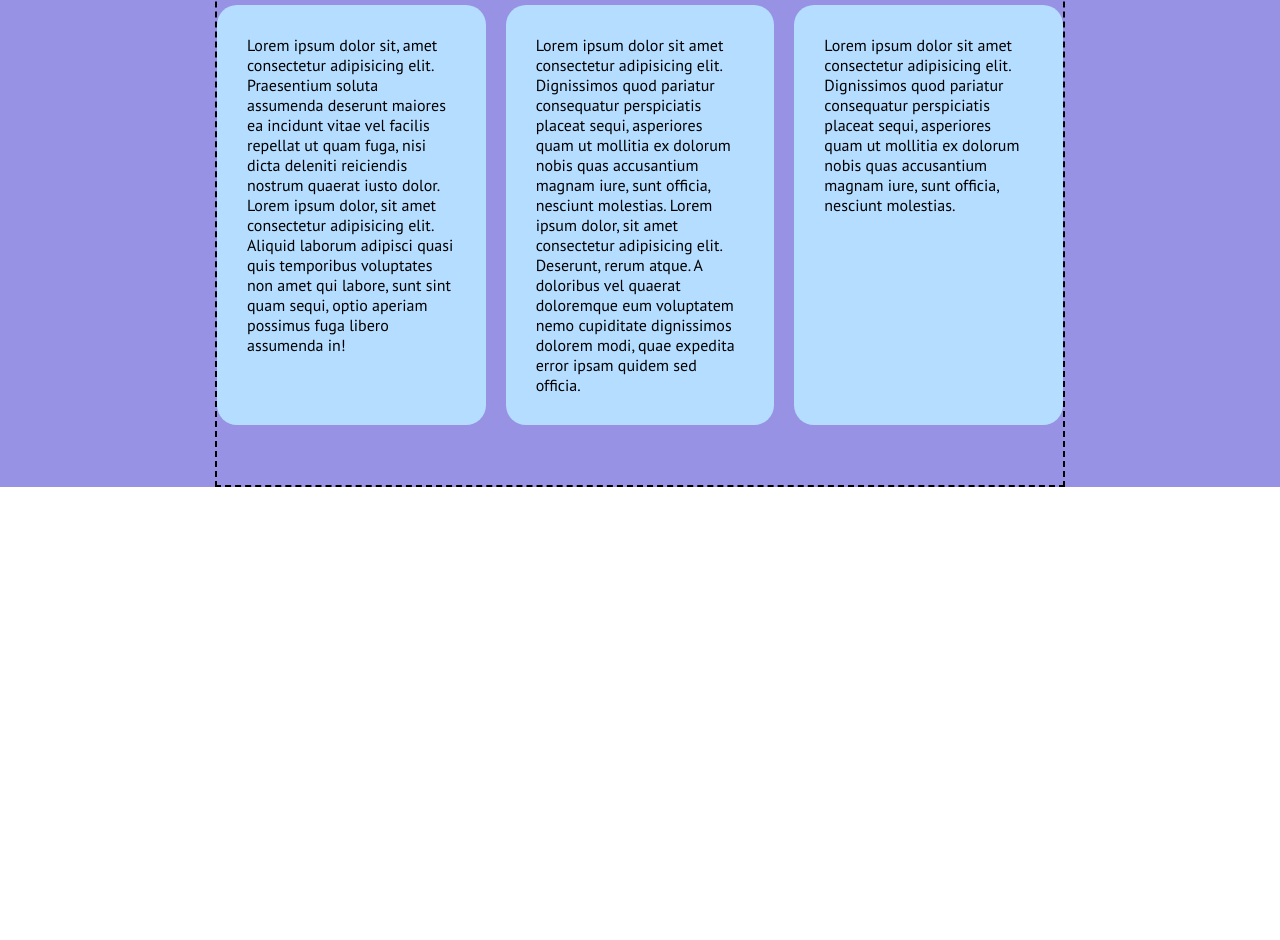
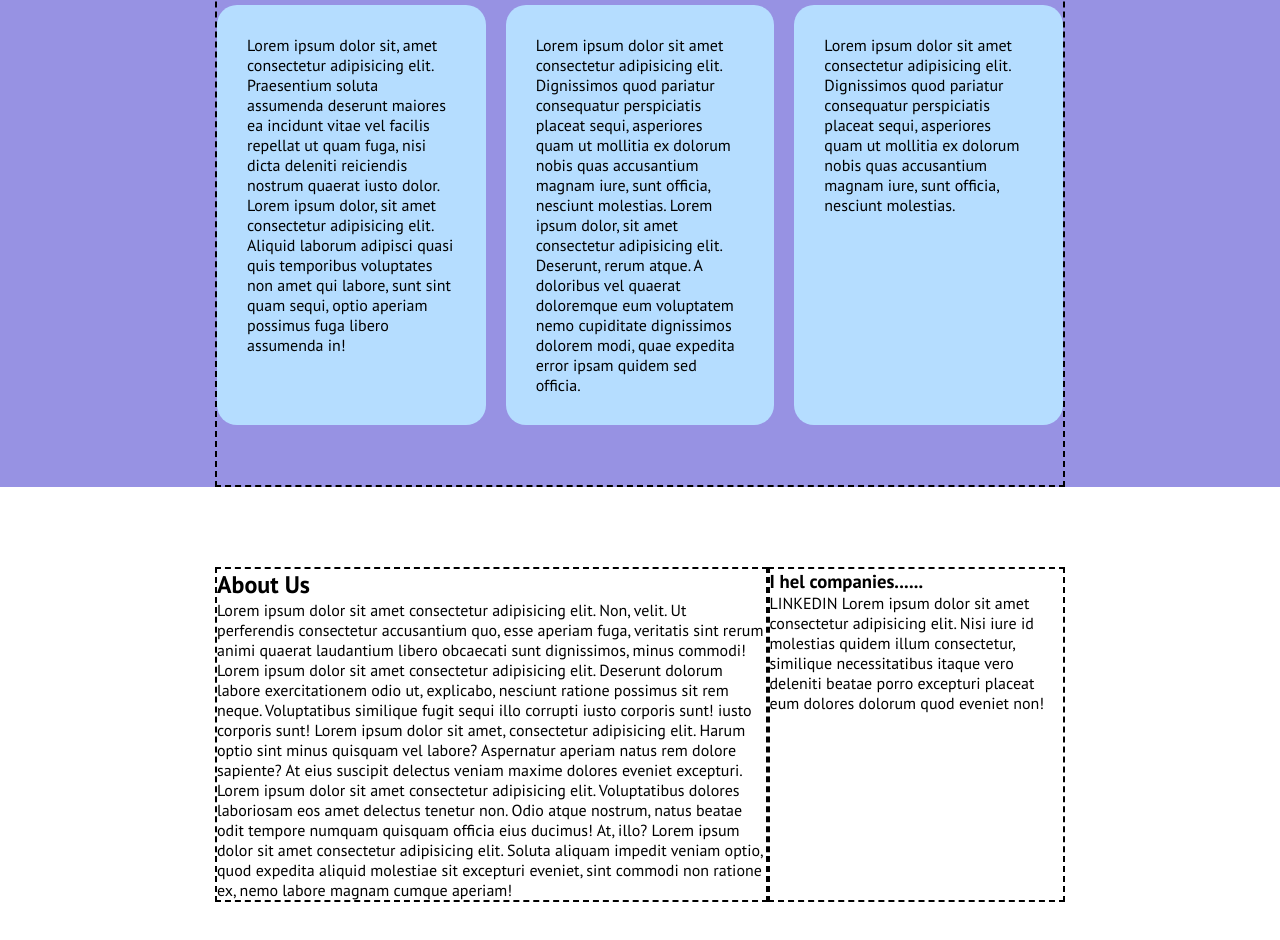
Before and after one commit to Christian-Beninati/htmlcss-responsive-layout, a plain HTML site: page index.html in a window 1280 px wide. Shown: the part 3153-4093 px from the top of the page. Before the commit the page ends 3720 px from the top, so only its background shows below. Drawn offline with Linux system fonts and the light colour scheme.

Commit message:
main-fifth-section-block

```diff
--- a/css/style.css
+++ b/css/style.css
@@ -157,11 +157,24 @@ section{
         display: flex;
     }
 
+    /* fifth section */
+    .about-us {
+        display: flex;
+    }
+
+    .about-us-text {
+        flex-basis: 65%;
+    }
+
+    .help-companies {
+        flex-basis: 35%;
+    }
 }
 
 
- /* mobile 480px */
+ /* desktop 1200px */
 @media screen and (min-width: 1200px) {
+
     .container {
         max-width: 850px;
     }
--- a/index.html
+++ b/index.html
@@ -136,6 +136,24 @@
             </div>
             </section>
 
+            <!-- fifth section -->
+            <section>
+                <div class=" about-us container">
+                    <div class="about-us-text border">
+                        <h2>About Us</h2>
+                        Lorem ipsum dolor sit amet consectetur adipisicing elit. Non, velit. Ut perferendis consectetur accusantium quo, esse aperiam fuga, veritatis sint rerum animi quaerat laudantium libero obcaecati sunt dignissimos, minus commodi!
+
+                        Lorem ipsum dolor sit amet consectetur adipisicing elit. Deserunt dolorum labore exercitationem odio ut, explicabo, nesciunt ratione possimus sit rem neque. Voluptatibus similique fugit sequi illo corrupti iusto corporis sunt!
+                        iusto corporis sunt! Lorem ipsum dolor sit amet, consectetur adipisicing elit. Harum optio sint minus quisquam vel labore? Aspernatur aperiam natus rem dolore sapiente? At eius suscipit delectus veniam maxime dolores eveniet excepturi. Lorem ipsum dolor sit amet consectetur adipisicing elit. Voluptatibus dolores laboriosam eos amet delectus tenetur non. Odio atque nostrum, natus beatae odit tempore numquam quisquam officia eius ducimus! At, illo? Lorem ipsum dolor sit amet consectetur adipisicing elit. Soluta aliquam impedit veniam optio, quod expedita aliquid molestiae sit excepturi eveniet, sint commodi non ratione ex, nemo labore magnam cumque aperiam!
+                    </div>
+                    <div class="help-companies border">
+                        <h3>I hel companies......</h3>
+                        LINKEDIN
+                        Lorem ipsum dolor sit amet consectetur adipisicing elit. Nisi iure id molestias quidem illum consectetur, similique necessitatibus itaque vero deleniti beatae porro excepturi placeat eum dolores dolorum quod eveniet non!
+                    </div>
+                </div>
+            </section>
+
 
     </main>
 </body>
```
